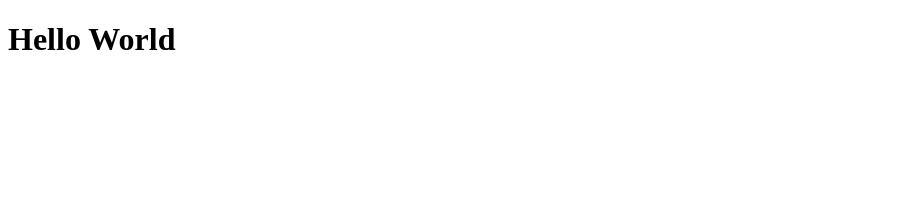
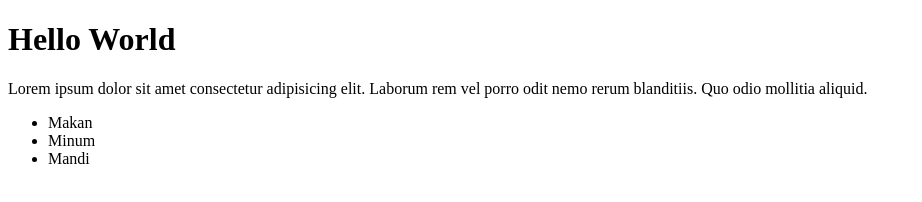
Before and after one commit to Aryachandrapramudya/arya-git-test, a plain HTML site: page index.html in a window 1280 px wide. Shown: the whole page, without its empty margins (0-922 px from the left). Drawn offline with Linux system fonts and the light colour scheme.

Commit message:
menambahkan paragraph

```diff
--- a/index.html
+++ b/index.html
@@ -7,5 +7,14 @@
   </head>
   <body>
     <h1>Hello World</h1>
+    <p>
+      Lorem ipsum dolor sit amet consectetur adipisicing elit. Laborum rem vel
+      porro odit nemo rerum blanditiis. Quo odio mollitia aliquid.
+    </p>
+    <ul>
+      <li>Makan</li>
+      <li>Minum</li>
+      <li>Mandi</li>
+    </ul>
   </body>
 </html>
```
